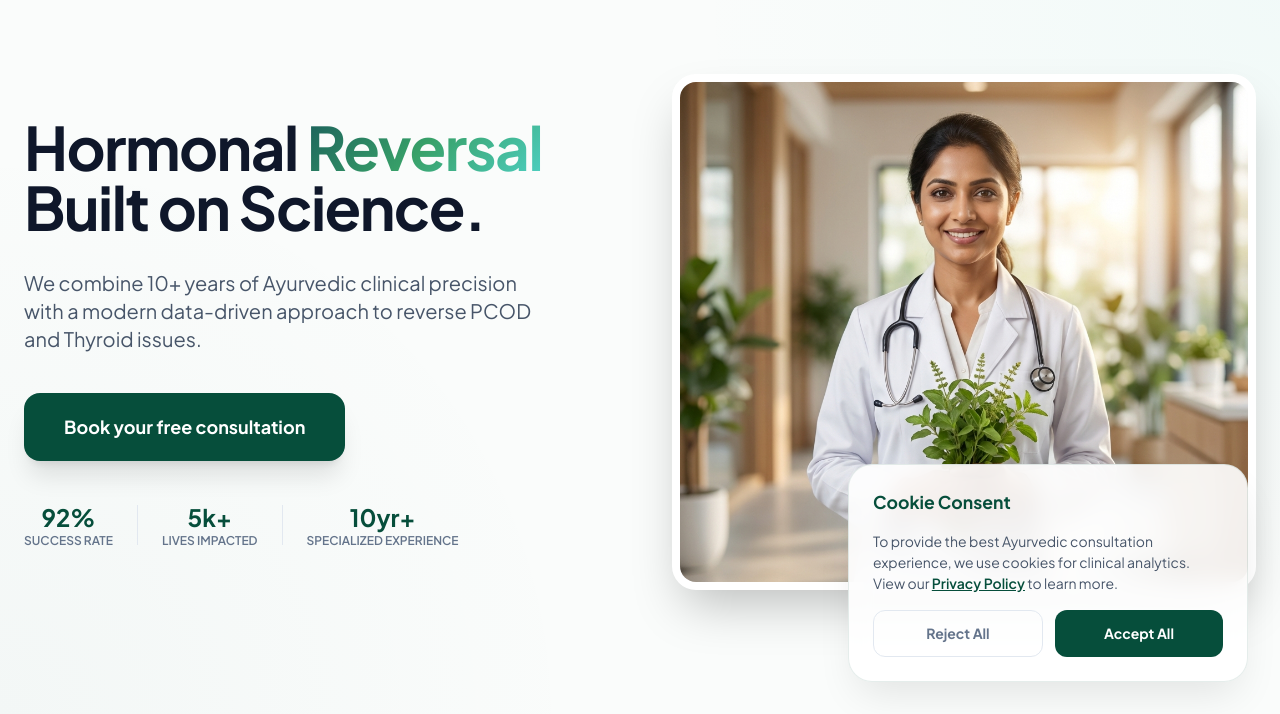
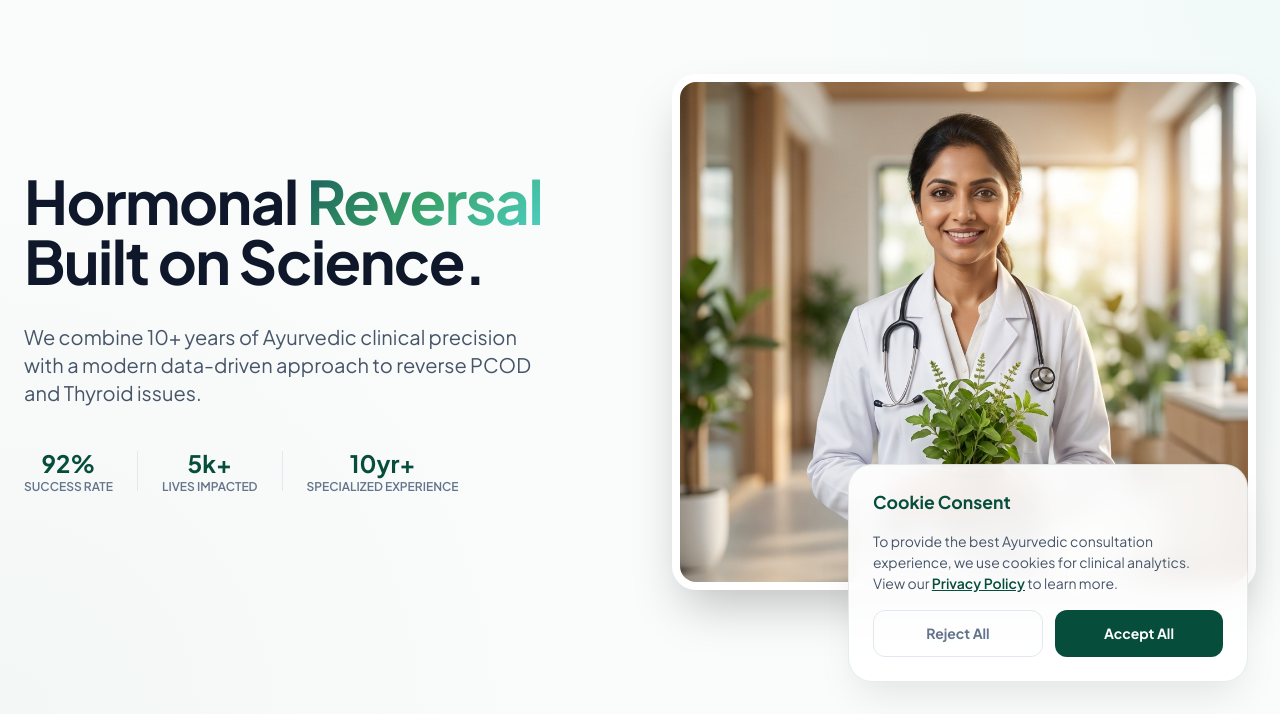
Before and after one commit to uniteddevil/ThyroVaidya-5495a, a plain HTML site: page index.html in a window 1280 px wide. Shown: the part 86-800 px from the top of the page. Drawn offline with nearby package versions, Linux system fonts and the light colour scheme.

Commit message:
Remove hero section CTA button

```diff
--- a/index.html
+++ b/index.html
@@ -153,12 +153,6 @@
                     We combine 10+ years of Ayurvedic clinical precision with a modern data-driven approach to reverse
                     PCOD and Thyroid issues.
                 </p>
-                <div class="mb-10" data-aos="fade-up" data-aos-delay="100">
-                    <a href="#lead"
-                        class="inline-block bg-emerald-900 text-white px-8 md:px-10 py-4 md:py-5 rounded-2xl font-bold shadow-xl hover:bg-emerald-800 hover:shadow-emerald-900/20 active:scale-95 transition-all text-base md:text-lg">
-                        Book your free consultation
-                    </a>
-                </div>
                 <div class="flex items-center gap-6" data-aos="fade-up" data-aos-delay="200">
                     <div class="text-center">
                         <p class="text-2xl font-bold text-emerald-900">92%</p>
```
